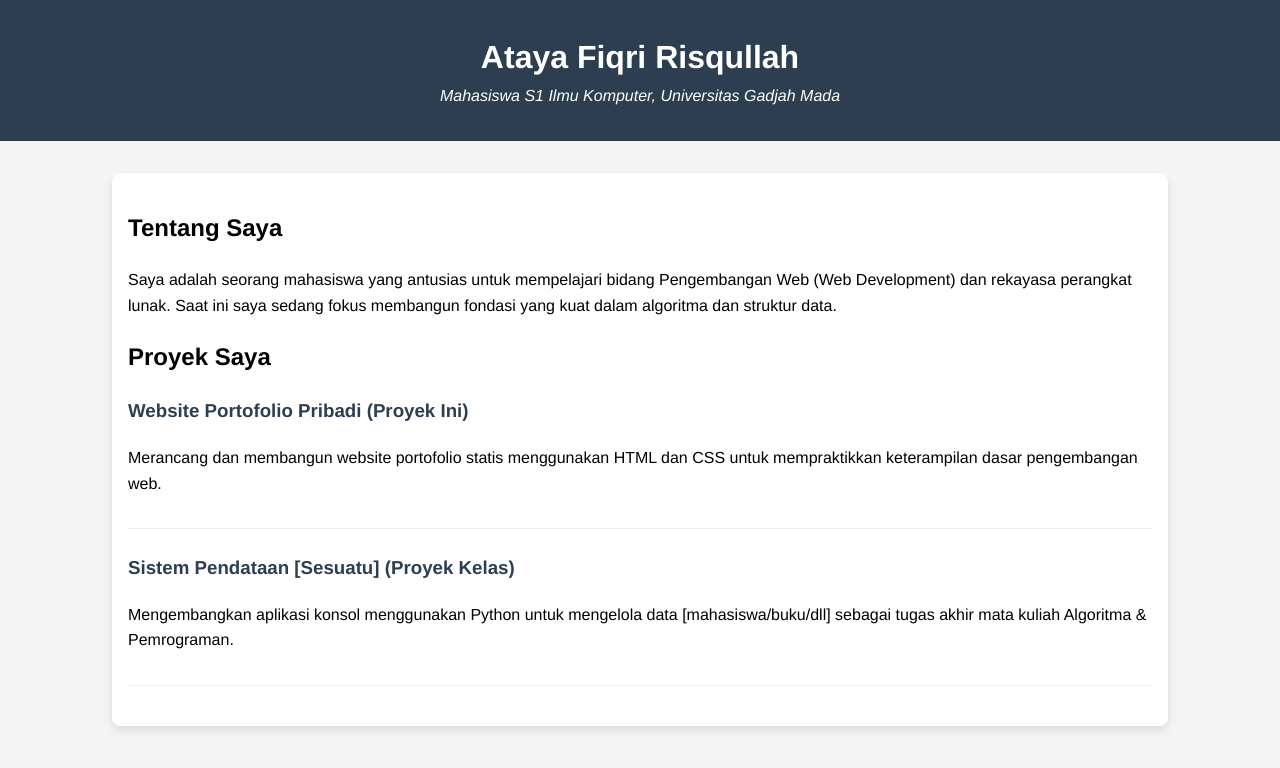
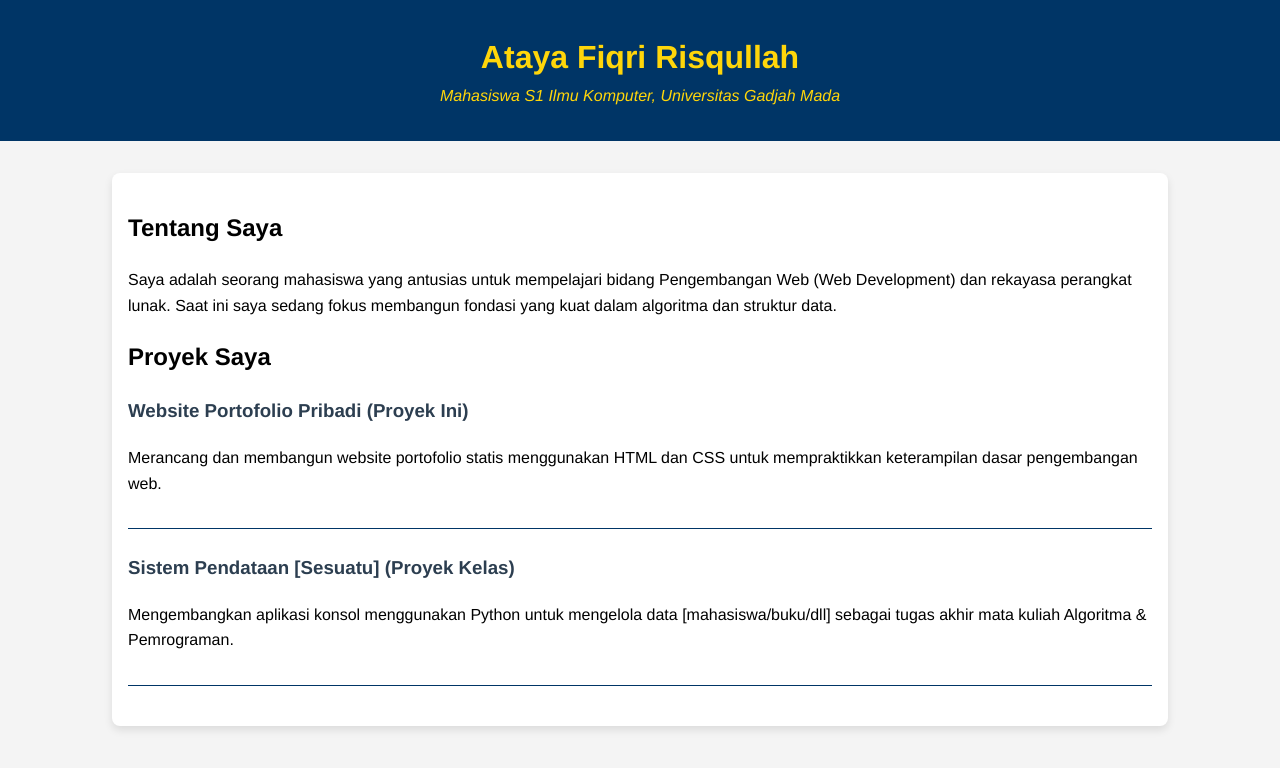
Before and after one commit to AtayaFiqriRisqullah/portofolio, a plain HTML site: page index.html in a window 1280 px wide. Drawn offline with Linux system fonts and the light colour scheme.

Commit message:
Change header colors and project border color

```diff
--- a/style.css
+++ b/style.css
@@ -7,8 +7,8 @@ body {
 }
 
 header {
-    background-color: #2c3e50;
-    color: #ffffff;
+    background-color: #003566;
+    color: #ffd60a;
     padding: 2rem;
     text-align: center;
 }
@@ -33,7 +33,7 @@ header p {
 
 .project {
     margin-bottom: 1.5rem;
-    border-bottom: 1px solid #eeeeee;
+    border-bottom: 1px solid #003566;
     padding-bottom: 1rem;
 }
 
```
